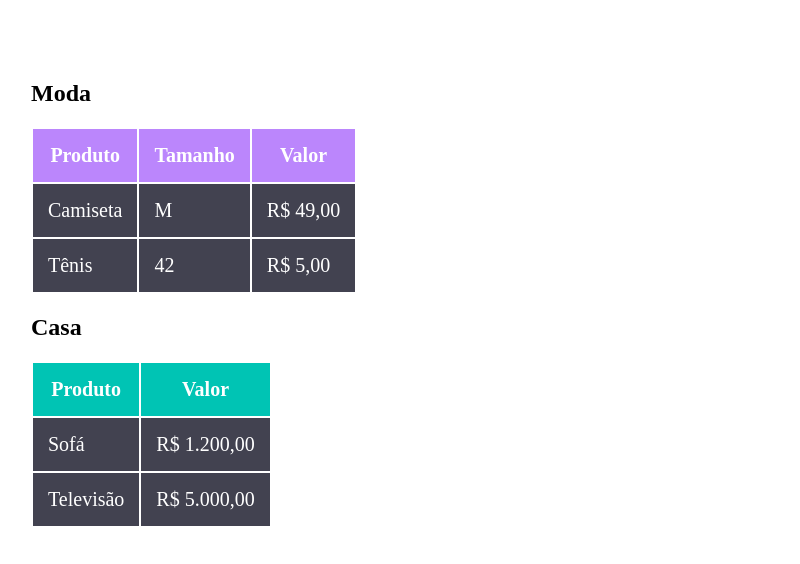
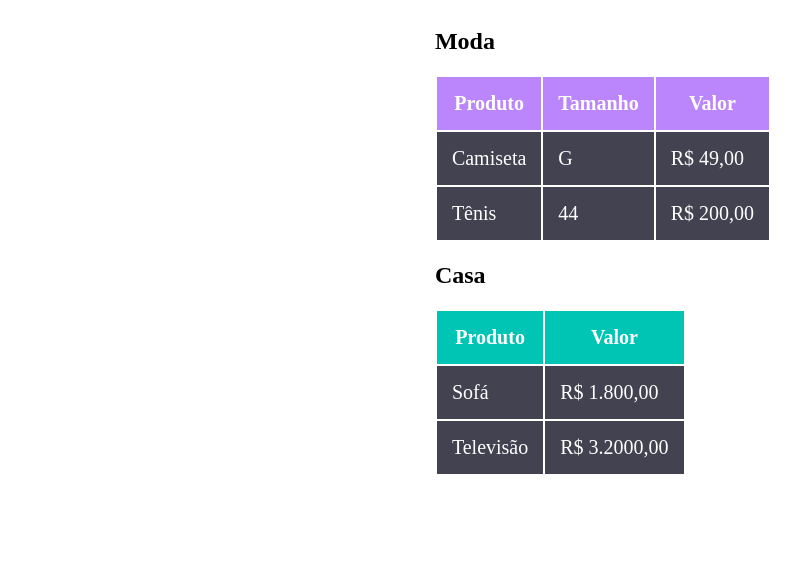
Before and after one commit to filipegtb/desafio-tabela-estilizada, a plain HTML site: page index.html in a window 1280 px wide. Shown: the whole page, without its empty margins (37-837 px from the left). Drawn offline with Linux system fonts and the light colour scheme.

Commit message:
alteracao dos dados da tabela para o pessoal e centralizando intens

```diff
--- a/index.html
+++ b/index.html
@@ -20,13 +20,13 @@
         </tr>
         <tr>
             <td>Camiseta</td>
-            <td>M</td>
+            <td>G</td>
             <td>R$ 49,00</td>
         </tr>
         <tr>
             <td>Tênis</td>
-            <td>42</td>
-            <td>R$ 5,00</td>
+            <td>44</td>
+            <td>R$ 200,00</td>
         </tr>
     </table>
 
@@ -38,11 +38,11 @@
         </tr>
         <tr>
             <td>Sofá</td>
-            <td>R$ 1.200,00</td>
+            <td>R$ 1.800,00</td>
         </tr>
         <tr>
             <td>Televisão</td>
-            <td>R$ 5.000,00</td>
+            <td>R$ 3.2000,00</td>
         </tr>
     </table>
 
--- a/styles.css
+++ b/styles.css
@@ -1,5 +1,7 @@
 html {
-    margin: 60px;
+    display: flex;
+    align-items: center;
+    justify-content: center;
 }
 
 tr {
```
